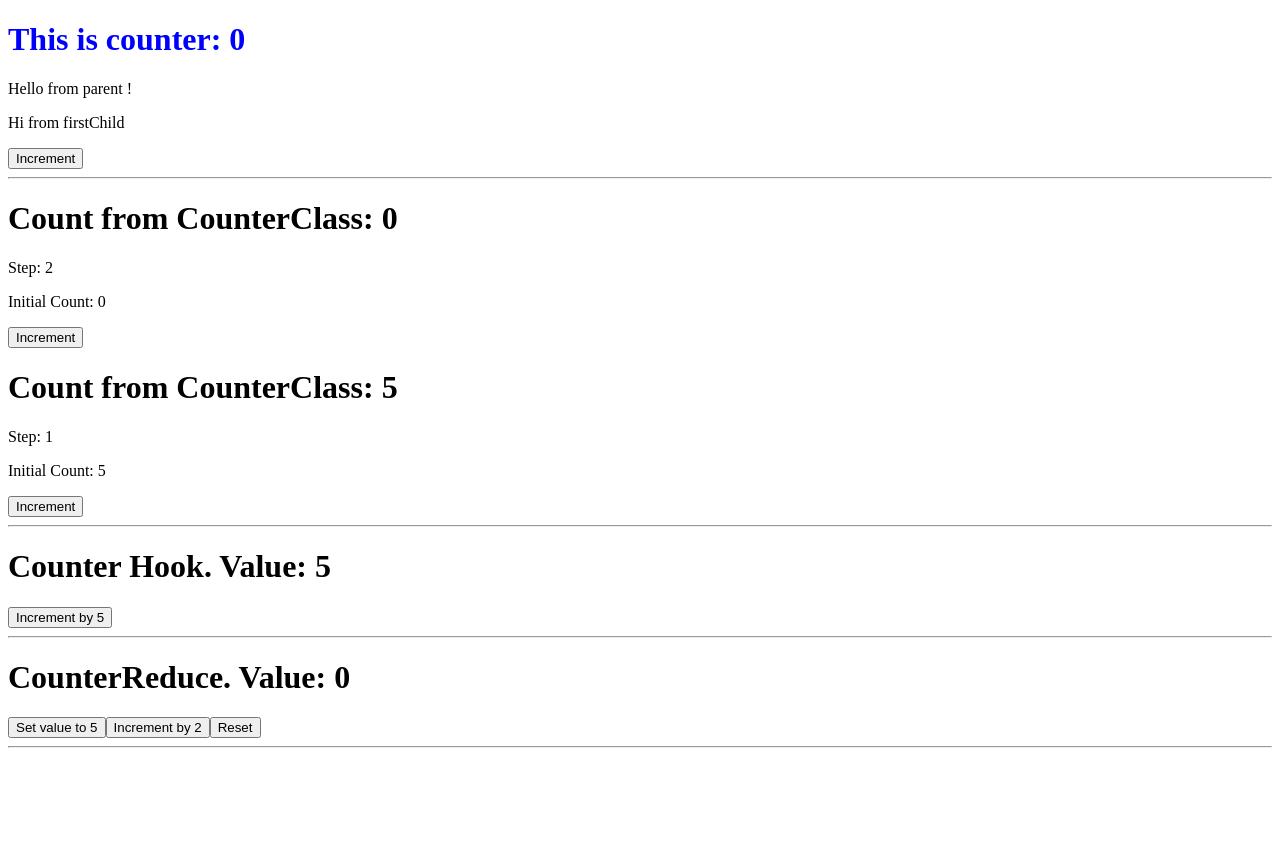
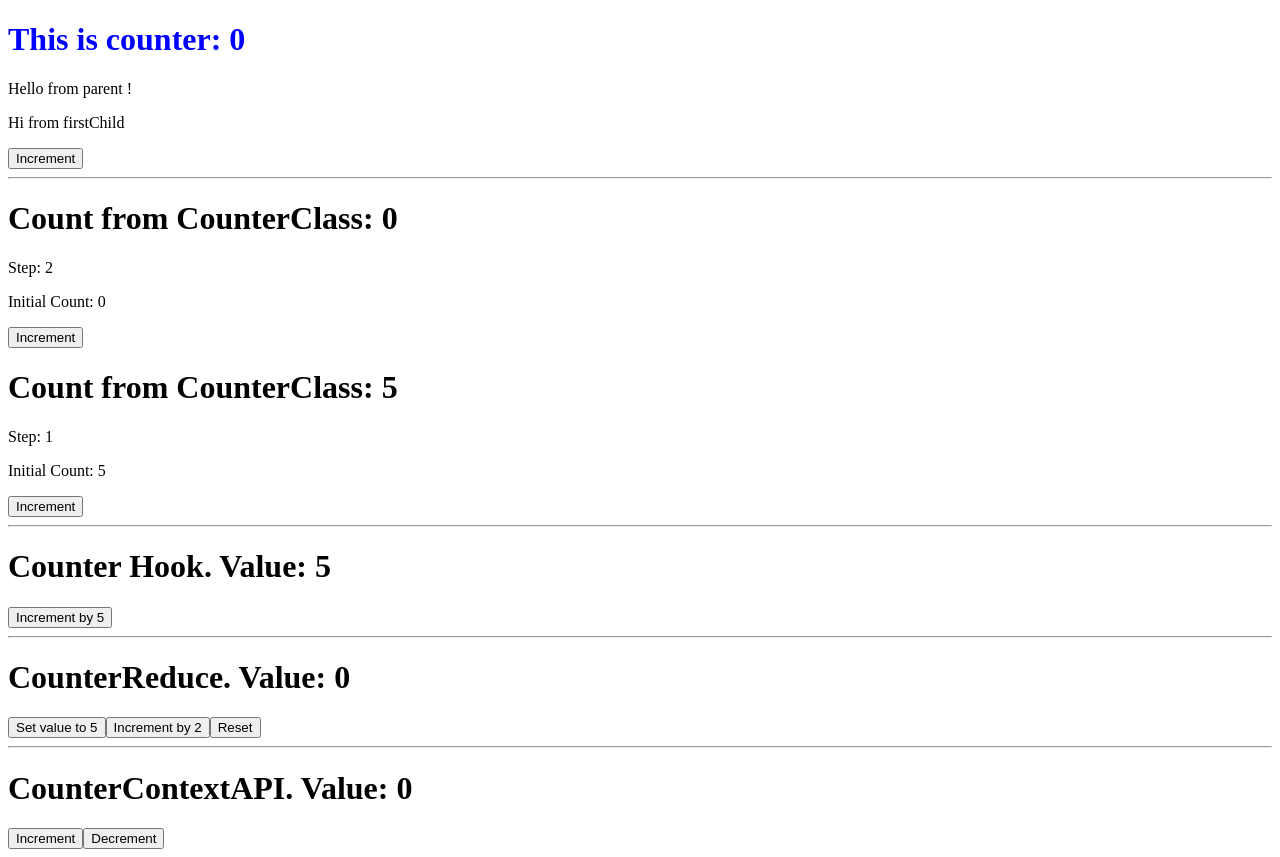
Before and after one commit to alfianandinugraha/react-typescript-workshop, a React (Vite) app: page / in a window 1280 px wide. Before the commit the page ends 800 px from the top, so only its background shows below. Built offline with nearby package versions, Linux system fonts and the light colour scheme.

Commit message:
feat(component): add context with typescript and rename component

```diff
--- a/src/App.tsx
+++ b/src/App.tsx
@@ -2,7 +2,7 @@ import React, { useState } from 'react'
 import { HTMLAttributes } from 'types'
 import Counter from './components/Counter'
 import CounterClass from './components/CounterClass'
-import CounterContext from './components/CounterContext'
+import CounterContextAPI from './components/CounterContext'
 import CounterHook from './components/CounterHook'
 import CounterReduce from './components/CounterReduce'
 
@@ -22,7 +22,7 @@ function App(props: AppProps) {
       <hr />
       <CounterReduce />
       <hr />
-      <CounterContext />
+      <CounterContextAPI />
     </>
   )
 }
--- a/src/components/CounterContext.tsx
+++ b/src/components/CounterContext.tsx
@@ -1,7 +1,46 @@
-import React from 'react'
+import React, { createContext, useContext, useState } from 'react'
 
-const CounterContext = (): React.ReactElement => {
-  return <div></div>
+type CounterStore = {
+  value: number
+  increment: () => void
+  decrement: () => void
 }
 
-export default CounterContext
+const CounterContext = createContext<CounterStore>({
+  value: 0,
+  increment: () => {},
+  decrement: () => {},
+})
+
+const CounterState = () => {
+  const { value } = useContext(CounterContext)
+
+  return <h1>CounterContextAPI. Value: {value}</h1>
+}
+
+const CounterDispatch = () => {
+  const { increment, decrement } = useContext(CounterContext)
+
+  return (
+    <>
+      <button onClick={increment}>Increment</button>
+      <button onClick={decrement}>Decrement</button>
+    </>
+  )
+}
+
+const CounterContextAPI = (): React.ReactElement => {
+  const [value, setValue] = useState<number>(0)
+
+  const increment = () => setValue(value + 1)
+  const decrement = () => setValue(value - 1)
+
+  return (
+    <CounterContext.Provider value={{ value, increment, decrement }}>
+      <CounterState />
+      <CounterDispatch />
+    </CounterContext.Provider>
+  )
+}
+
+export default CounterContextAPI
```
